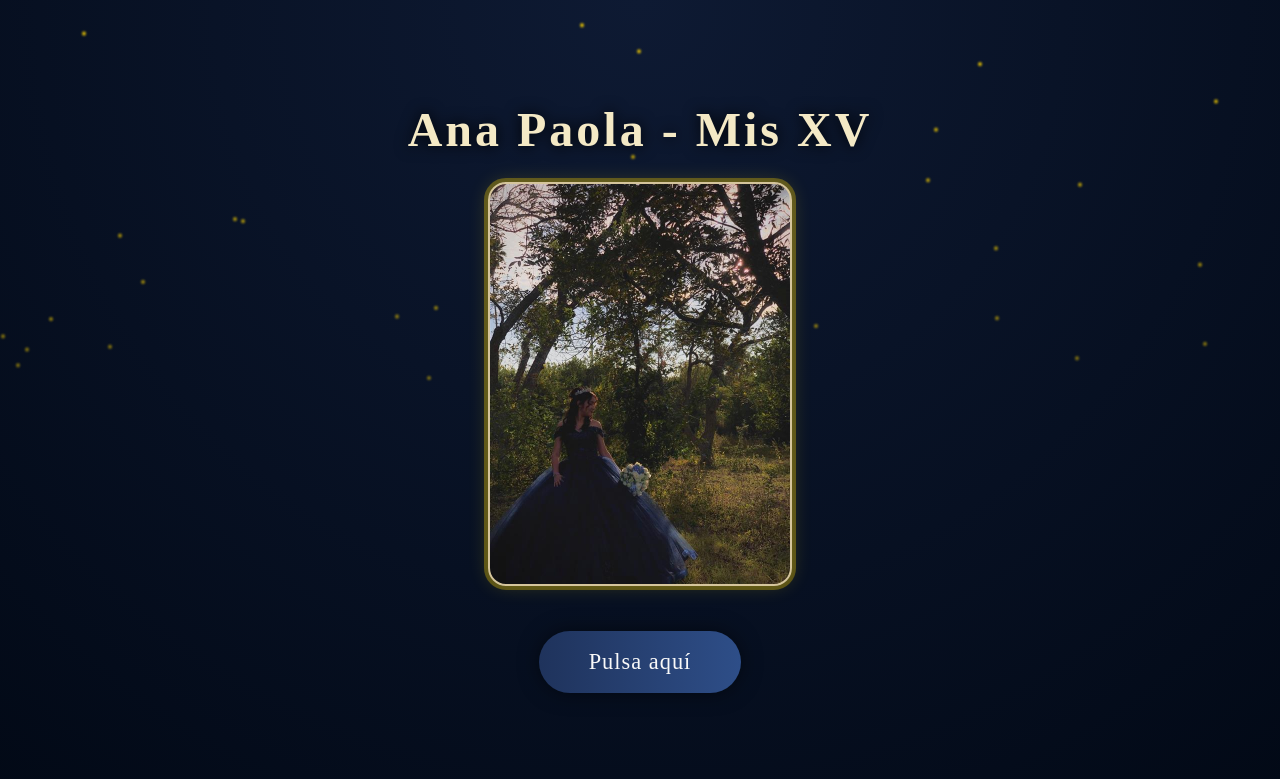
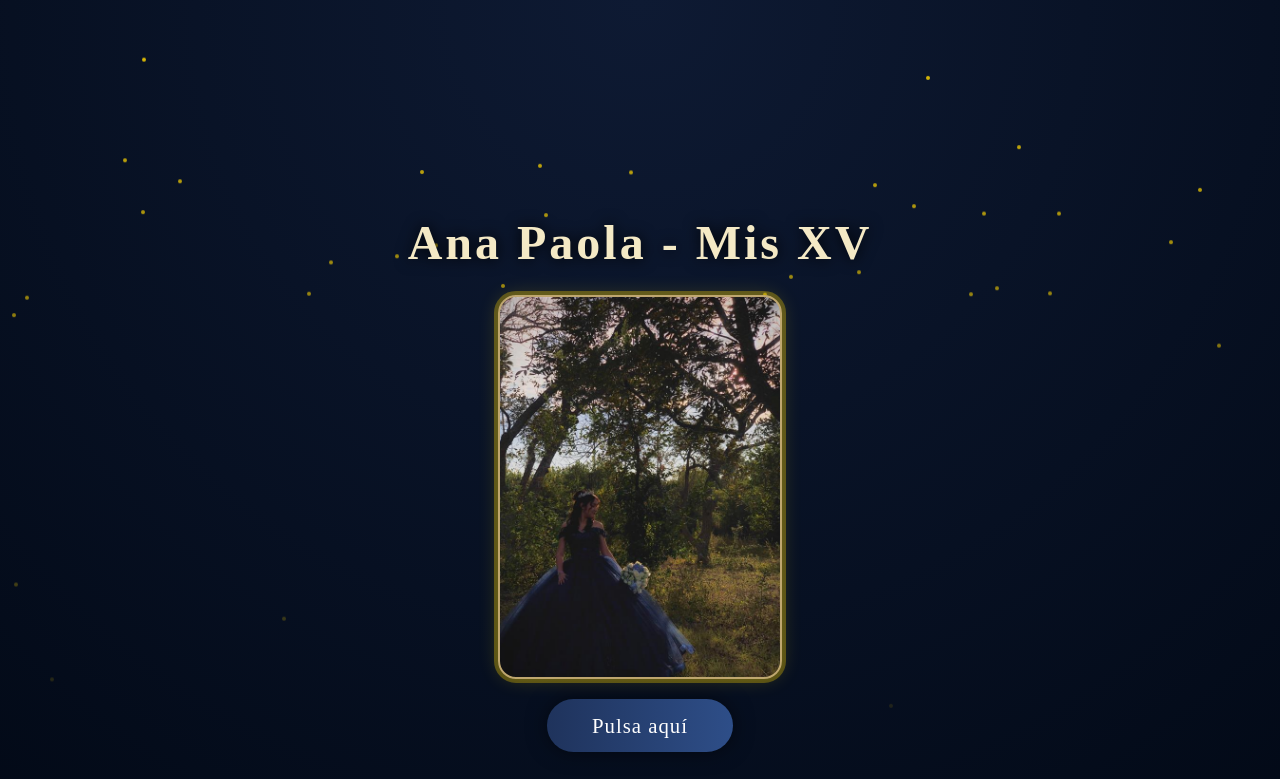
Before and after one commit to EverJhazi/Ana-Paola---Mis-XV, a plain HTML site: page index.html in a window 1280 px wide. Shown: the top 779 px of the page. Drawn offline with Linux system fonts and the light colour scheme.

Commit message:
Update index.html

```diff
--- a/index.html
+++ b/index.html
@@ -9,25 +9,84 @@
 <style>
     body {
         margin: 0;
-        padding: 0;
         font-family: "Cormorant Garamond", serif;
         background: radial-gradient(circle at top, #0e1a33, #020916);
-        color: #f6f6f6;
+        color: #f3f3f3;
         text-align: center;
-        min-height: 100vh;
         overflow-x: hidden;
     }
 
-    /* Partículas doradas */
+    /* -------- PANTALLA DE INICIO -------- */
+    #pantallaInicio {
+        position: fixed;
+        top: 0; left: 0;
+        width: 100%; height: 100%;
+        background: radial-gradient(circle at top, #0e1a33, #020916);
+        display: flex;
+        justify-content: center;
+        align-items: center;
+        flex-direction: column;
+        z-index: 9999;
+        transition: opacity 1.2s ease;
+        padding-top: 60px;
+    }
+
+    .contenedorInicio h1 {
+        font-size: 3rem;
+        margin-bottom: 25px;
+        letter-spacing: 3px;
+        color: #f4e9c5;
+        text-shadow: 0 0 15px #000;
+    }
+
+    .fotoInicio {
+        width: 280px;
+        height: 380px;
+        background: #07142a;
+        border: 2px solid #bfa76f;
+        outline: 4px solid rgba(255,215,0,0.3);
+        border-radius: 18px;
+        margin: auto;
+        margin-bottom: 35px; /* <-- SEPARACIÓN ARREGLADA */
+        background-size: cover;
+        background-position: center;
+        box-shadow: 0 0 20px rgba(255,215,0,0.2);
+        transition: .4s;
+    }
+
+    .fotoInicio:hover {
+        transform: scale(1.03);
+        box-shadow: 0 0 30px rgba(255,215,0,0.4);
+    }
+
+    .botonInicio {
+        margin-top: 40px;
+        padding: 15px 45px;
+        background: linear-gradient(90deg, #1f335c, #2e4e88);
+        color: #fff;
+        font-size: 1.3rem;
+        border-radius: 40px;
+        text-decoration: none;
+        letter-spacing: 1px;
+        transition: .3s;
+        box-shadow: 0 0 20px rgba(0,0,0,0.5);
+    }
+
+    .botonInicio:hover {
+        transform: scale(1.06);
+        background: linear-gradient(90deg, #2e4e88, #1f335c);
+        box-shadow: 0 0 25px rgba(255,215,0,0.4);
+    }
+
+    /* -------- BRILLOS -------- */
     .brillos {
         position: fixed;
         width: 100%;
         height: 100%;
         pointer-events: none;
         overflow: hidden;
-        top: 0;
-        left: 0;
-        z-index: 0;
+        top: 0; left: 0;
+        z-index: -1;
     }
 
     .brillo {
@@ -36,9 +95,8 @@
         height: 4px;
         background: gold;
         border-radius: 50%;
-        opacity: 0.7;
+        opacity: .8;
         animation: flotar 6s infinite linear;
-        filter: blur(1px);
     }
 
     @keyframes flotar {
@@ -46,122 +104,218 @@
         to { transform: translateY(-10vh); opacity: 1; }
     }
 
-    .contenedor {
-        padding-top: 70px;
-        position: relative;
-        z-index: 2;
-        animation: fadeIn 2.5s ease forwards;
+    /* -------- CONTENIDO PRINCIPAL -------- */
+    header h1 {
+        font-size: 2.7rem;
+        margin-top: 25px;
+        color: #f5e8c8;
+        text-shadow: 0 0 14px rgba(0,0,0,.7);
+        letter-spacing: 3px;
     }
 
-    h1 {
-        font-size: 3rem;
-        margin-bottom: 25px;
-        letter-spacing: 3px;
-        color: #f4e9c5;
-        text-shadow: 0 0 15px #000;
+    .foto-xv {
+        width: 100%;
+        height: 50vh;
+        overflow: hidden;
+        display: flex;
+        justify-content: center;
+        align-items: center;
+        border-bottom: 2px solid rgba(255,215,140,0.3);
+        background: #09172c;
     }
 
-    .foto {
-        width: 300px;
-        height: 400px;
-        background: #07142a;
-        border: 2px solid #d5c59c;
-        outline: 4px solid rgba(255, 215, 0, 0.3);
-        border-radius: 18px;
-        margin: auto;
-        box-shadow: 0 0 20px rgba(255, 215, 0, 0.2);
-        background-size: cover;
-        background-position: center;
-        transition: 0.4s;
+    .foto-xv img {
+        width: 100%;
+        height: 100%;
+        object-fit: cover;
+        filter: brightness(.85);
     }
 
-    .foto:hover {
-        transform: scale(1.03);
-        box-shadow: 0 0 30px rgba(255, 215, 0, 0.4);
+    .seccion {
+        background: rgba(10,18,35,.55);
+        margin: 28px auto;
+        padding: 35px 20px;
+        width: 85%;
+        border-radius: 18px;
+        border: 1px solid rgba(255,215,140,0.25);
+        backdrop-filter: blur(5px);
+        box-shadow: 0 0 25px rgba(0,0,0,0.4);
+        animation: fadeIn 2s ease;
+    }
+
+    .imgdivs {
+        width: 42px;
+        margin-bottom: -8px;
+        filter: drop-shadow(0 0 4px rgba(255,215,140,.7));
+    }
+
+    h2 {
+        font-size: 2.1rem;
+        color: #f4e6c2;
+        text-shadow: 0 0 10px #000;
+    }
+
+    p {
+        font-size: 1.25rem;
+        color: #e4edff;
     }
 
     .boton {
-        margin-top: 45px;
+        background: linear-gradient(90deg,#1f335c,#314f89);
+        padding: 14px 27px;
+        border-radius: 30px;
+        color: #fff;
+        text-decoration: none;
+        transition: .3s;
         display: inline-block;
-        padding: 18px 50px;
-        background: linear-gradient(90deg, #1f335c, #2e4e88);
-        color: #f9f9f9;
-        font-size: 1.4rem;
-        border-radius: 40px;
-        text-decoration: none;
-        letter-spacing: 1px;
-        box-shadow: 0 0 20px rgba(0,0,0,0.5);
-        transition: 0.3s;
+        box-shadow: 0 0 18px rgba(0,0,0,.55);
     }
 
     .boton:hover {
         transform: scale(1.06);
-        background: linear-gradient(90deg, #2e4e88, #1f335c);
-        box-shadow: 0 0 25px rgba(255, 215, 0, 0.4);
+        box-shadow: 0 0 25px rgba(255,215,140,.45);
     }
 
-    @keyframes fadeIn {
-        from { opacity: 0; transform: translateY(25px); }
-        to { opacity: 1; transform: translateY(0); }
+    .fade-up { opacity: 0; transform: translateY(40px); filter: blur(8px); transition: 1s; }
+    .visible { opacity: 1; transform: translateY(0); filter: blur(0); }
+
+    @media(max-width:620px){
+        header h1 { font-size: 2rem; }
+        p { font-size: 1.1rem; }
+        h2 { font-size: 1.7rem; }
     }
-
-    /* ✨ RESPONSIVE MÓVIL */
-    @media (max-width: 600px) {
-
-        h1 {
-            font-size: 2.3rem;
-            letter-spacing: 2px;
-            padding: 0 20px;
-            line-height: 2.6rem;
-        }
-
-        .contenedor {
-            padding-top: 50px;
-        }
-
-        .foto {
-            width: 80%;
-            max-width: 320px;
-            height: 420px;
-        }
-
-        .boton {
-            margin-top: 35px;
-            font-size: 1.3rem;
-            padding: 15px 40px;
-        }
-    }
-
 </style>
 </head>
 
 <body>
+    <div class="brillos" id="brillosMain"></div>
 
-<!-- partículas doradas -->
-<div class="brillos" id="brillos"></div>
 
-<div class="contenedor">
-    <h1>Ana Paola - Mis XV</h1>
+<!-- MÚSICA -->
+<audio id="music" src="Taylor Swift - Wildest Dreams (Instrumental) - Official Instrumentals.mp3" muted loop></audio>
 
-    <!-- FOTO -->
-    <div class="foto" style="background-image: url('icons/ana_paola_mis_xv.jpg');"></div>
+<!-- -------- PANTALLA DE INICIO -------- -->
+<div id="pantallaInicio">
+    <div class="brillos" id="brillos"></div>
 
-    <a class="boton" href="mis_xv.html">Pulsa aquí</a>
+    <div class="contenedorInicio">
+        <h1>Ana Paola - Mis XV</h1>
+        <div class="fotoInicio" style="background-image: url('icons/ana_paola_mis_xv.jpg');"></div>
+        <a class="botonInicio" id="entrarBtn">Pulsa aquí</a>
+    </div>
 </div>
 
 <script>
-    // Generador de brillos dorados
-    const brillos = document.getElementById("brillos");
+/* Ocultar pantalla inicio + activar música */
+const pantalla = document.getElementById("pantallaInicio");
+const music = document.getElementById("music");
+const btn = document.getElementById("entrarBtn");
 
-    for (let i = 0; i < 45; i++) {
-        let b = document.createElement("div");
-        b.classList.add("brillo");
-        b.style.left = Math.random() * 100 + "%";
-        b.style.animationDuration = (5 + Math.random() * 6) + "s";
-        b.style.opacity = Math.random();
-        brillos.appendChild(b);
+btn.addEventListener("click", () => {
+    pantalla.style.opacity = "0";
+    setTimeout(() => pantalla.style.display = "none", 1200);
+    music.muted = false;
+    music.play().catch(()=>{});
+});
+
+/* Brillos animados */
+const brillos = document.getElementById("brillos");
+for(let i=0;i<40;i++){
+    let b = document.createElement("div");
+    b.classList.add("brillo");
+    b.style.left = Math.random()*100+"%";
+    b.style.animationDuration = (4+Math.random()*6)+"s";
+    brillos.appendChild(b);
+}
+</script>
+
+<!-- -------- CONTENIDO PRINCIPAL -------- -->
+<header class="fade-up">
+    <h1>Ana Paola Nieto Azúa</h1>
+</header>
+
+<div class="foto-xv fade-up">
+   <img src="icons/icon_ana_paola.jpg">
+</div>
+
+<!-- -------- CUENTA REGRESIVA -------- -->
+<div class="seccion fade-up">
+    <h2>Faltan:</h2>
+    <p id="countdown" style="font-size:1.6rem; color:#f5e8c8; text-shadow:0 0 10px #000;">Calculando...</p>
+</div>
+
+<script>
+const eventoFecha = new Date("December 20, 2025 13:30:00").getTime();
+const countdown = document.getElementById("countdown");
+
+function actualizarCuenta() {
+    const ahora = new Date().getTime();
+    const diferencia = eventoFecha - ahora;
+
+    if (diferencia <= 0) {
+        countdown.innerHTML = "¡Hoy celebramos tus XV! 🎉";
+        return;
     }
+
+    const dias = Math.floor(diferencia/(1000*60*60*24));
+    const horas = Math.floor((diferencia%(1000*60*60*24))/(1000*60*60));
+    const min = Math.floor((diferencia%(1000*60*60))/(1000*60));
+    const seg = Math.floor((diferencia%(1000*60))/1000);
+
+    countdown.innerHTML = `${dias} días • ${horas} horas • ${min} min • ${seg} seg`;
+}
+
+setInterval(actualizarCuenta,1000);
+actualizarCuenta();
 </script>
+
+<!-- -------- TEXTOS -------- -->
+<div class="seccion fade-up">
+    <p>El tiempo es el regalo más preciado. Cada uno de mis 15 años ha sido una joya, tallada con risas, lecciones y amor. Hoy, con el corazón lleno de gratitud, me detengo a contemplar este hermoso tesoro antes de seguir mi camino.</p>
+    <p>Hoy, mis papás:<br> <b> Ana Saraí Azúa Ezquivel y Gerardo Nieto Pulido.</b></p>
+    <p>Te esperamos con gran cariño para que seas parte de la celebración que da inicio a este nuevo capítulo.</p>
+</div>
+
+<div class="seccion fade-up">
+    <h2><img src="icons/fecha.png" class="imgdivs"> Fecha</h2>
+    <p>Sábado 20 de Diciembre de 2025</p>
+</div>
+
+<div class="seccion fade-up">
+    <h2><img src="icons/iglesia.png" class="imgdivs"> Ceremonia</h2>
+    <p>1:30 PM • Iglesia La Hermosa, Ej La Concepción.</p>
+    <a href="https://maps.app.goo.gl/Z9ebdFVeLkpWHiDw9" class="boton" target="_blank">¿Cómo llegar?</a>
+</div>
+
+<div class="seccion fade-up">
+    <h2><img src="icons/ubicación.png" class="imgdivs"> Recepción</h2>
+    <p>3:00 PM • Casa de mis Abuelos (Luis Azua), Ej La Soledad.</p>
+    <a href="https://maps.app.goo.gl/JowZDLWnUvBGe5SS6" class="boton" target="_blank">¿Cómo llegar?</a>
+</div>
+
+<script>
+/* Aparición al hacer scroll */
+document.querySelectorAll(".fade-up").forEach(el=>{
+    const obs = new IntersectionObserver(e=>{
+        e.forEach(x=>{ if(x.isIntersecting) x.target.classList.add("visible"); });
+    });
+    obs.observe(el);
+});
+</script>
+
+<script>
+// Brillos para la página principal
+const brillosMain = document.getElementById("brillosMain");
+for(let i=0;i<55;i++){
+    let b = document.createElement("div");
+    b.classList.add("brillo");
+    b.style.left = Math.random()*100+"%";
+    b.style.animationDuration = (5+Math.random()*7)+"s";
+    b.style.animationDelay = Math.random()*5+"s";
+    brillosMain.appendChild(b);
+}
+</script>
+
 
 </body>
 </html>
```
